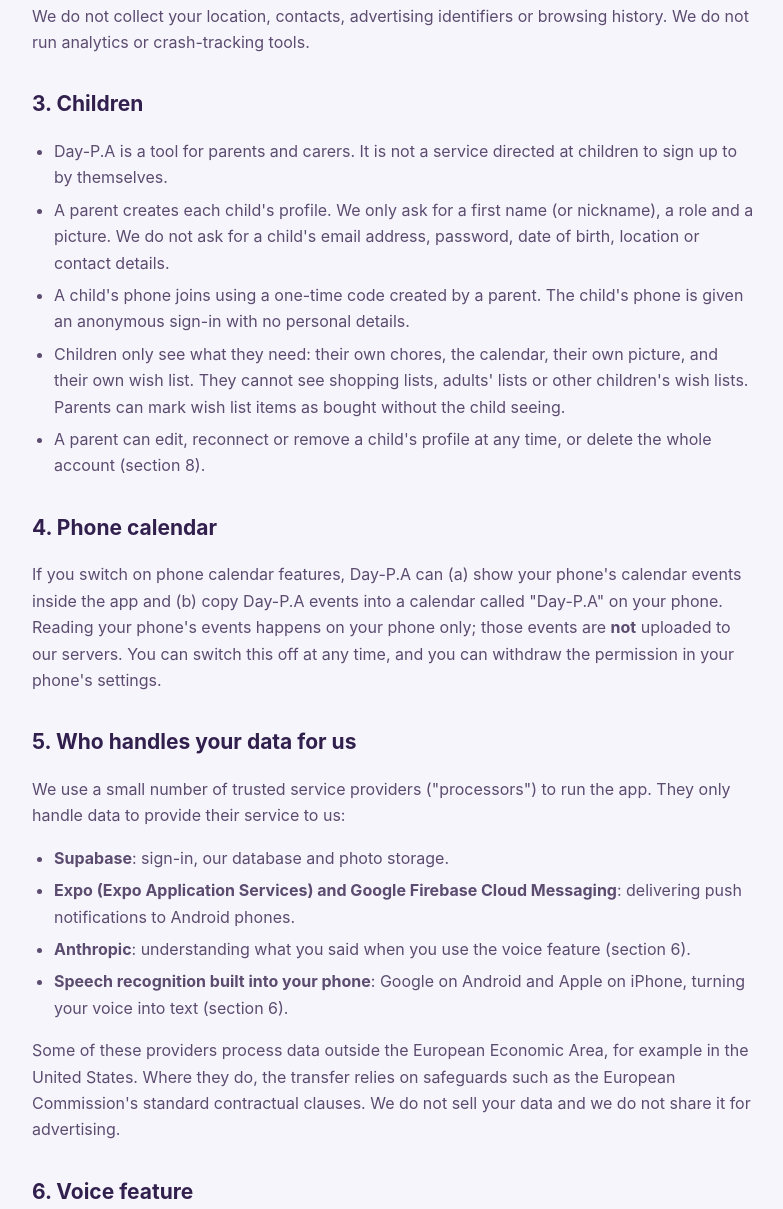
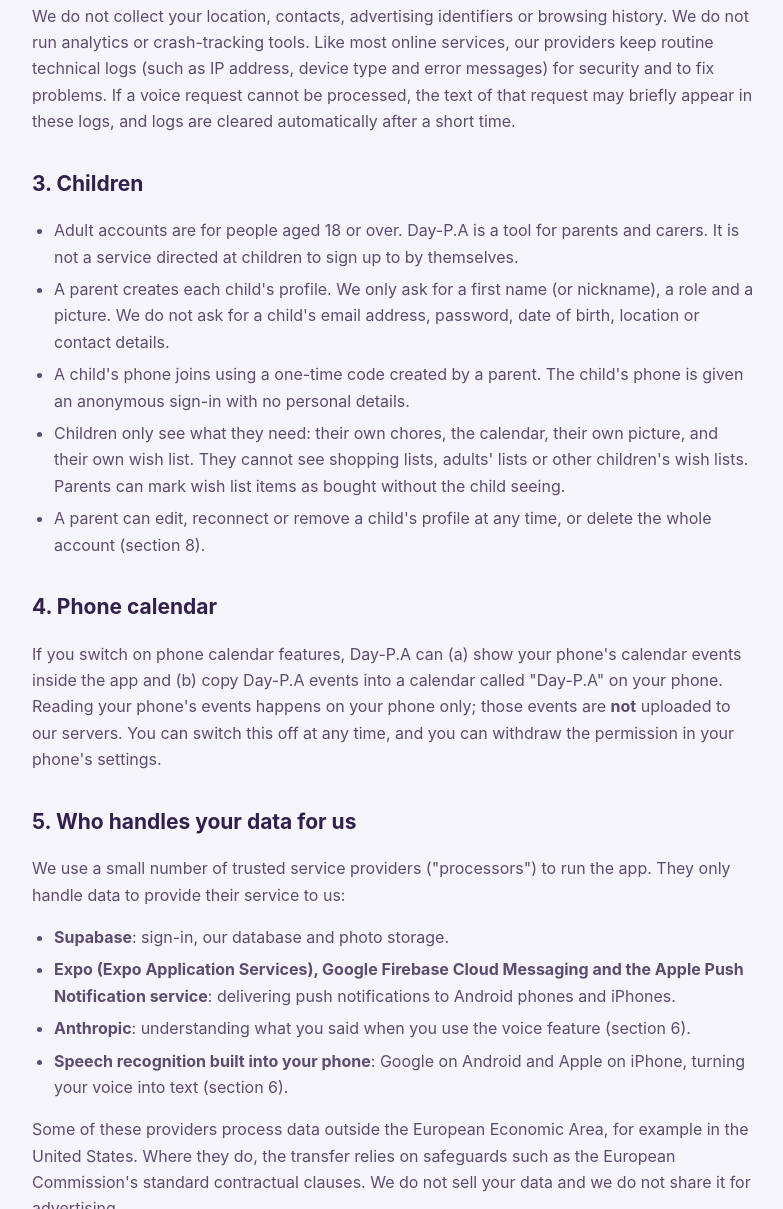
Before and after one commit to zelodia-tech/daypa-privacy, a plain HTML site: page index.html in a window 1280 px wide. Shown: the part 1156-2365 px from the top of the page, without its empty margins (246-1029 px from the left). Drawn offline with Linux system fonts and the light colour scheme.

Commit message:
Add files via upload

```diff
--- a/index.html
+++ b/index.html
@@ -51,11 +51,11 @@
   <tr><td>If you use the voice feature: the text of what you said</td><td>To turn a spoken sentence into events, chores, list items and meals. See section 6.</td></tr>
 </table>
 </div>
-<p>We do not collect your location, contacts, advertising identifiers or browsing history. We do not run analytics or crash-tracking tools.</p>
+<p>We do not collect your location, contacts, advertising identifiers or browsing history. We do not run analytics or crash-tracking tools. Like most online services, our providers keep routine technical logs (such as IP address, device type and error messages) for security and to fix problems. If a voice request cannot be processed, the text of that request may briefly appear in these logs, and logs are cleared automatically after a short time.</p>
 
 <h2>3. Children</h2>
 <ul>
-  <li>Day-P.A is a tool for parents and carers. It is not a service directed at children to sign up to by themselves.</li>
+  <li>Adult accounts are for people aged 18 or over. Day-P.A is a tool for parents and carers. It is not a service directed at children to sign up to by themselves.</li>
   <li>A parent creates each child's profile. We only ask for a first name (or nickname), a role and a picture. We do not ask for a child's email address, password, date of birth, location or contact details.</li>
   <li>A child's phone joins using a one-time code created by a parent. The child's phone is given an anonymous sign-in with no personal details.</li>
   <li>Children only see what they need: their own chores, the calendar, their own picture, and their own wish list. They cannot see shopping lists, adults' lists or other children's wish lists. Parents can mark wish list items as bought without the child seeing.</li>
@@ -69,7 +69,7 @@
 <p>We use a small number of trusted service providers ("processors") to run the app. They only handle data to provide their service to us:</p>
 <ul>
   <li><strong>Supabase</strong>: sign-in, our database and photo storage.</li>
-  <li><strong>Expo (Expo Application Services) and Google Firebase Cloud Messaging</strong>: delivering push notifications to Android phones.</li>
+  <li><strong>Expo (Expo Application Services), Google Firebase Cloud Messaging and the Apple Push Notification service</strong>: delivering push notifications to Android phones and iPhones.</li>
   <li><strong>Anthropic</strong>: understanding what you said when you use the voice feature (section 6).</li>
   <li><strong>Speech recognition built into your phone</strong>: Google on Android and Apple on iPhone, turning your voice into text (section 6).</li>
 </ul>
```
